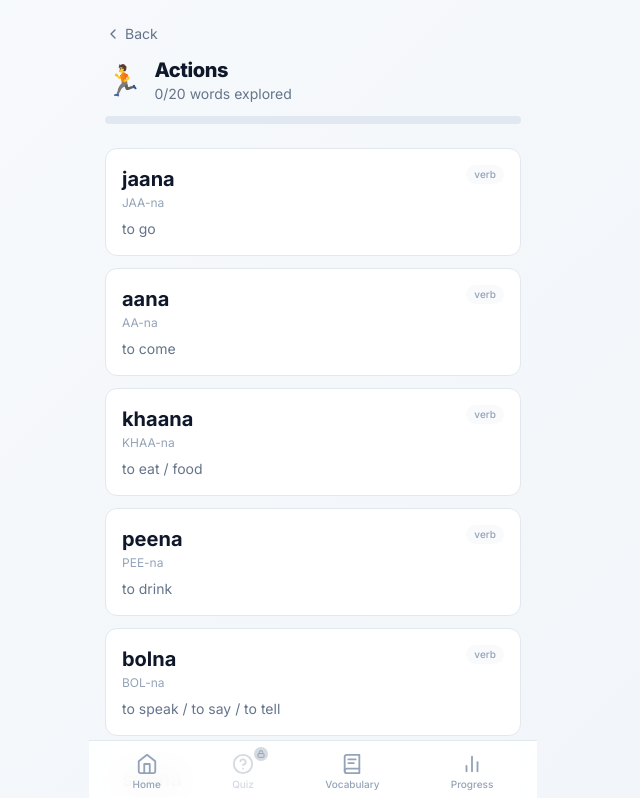
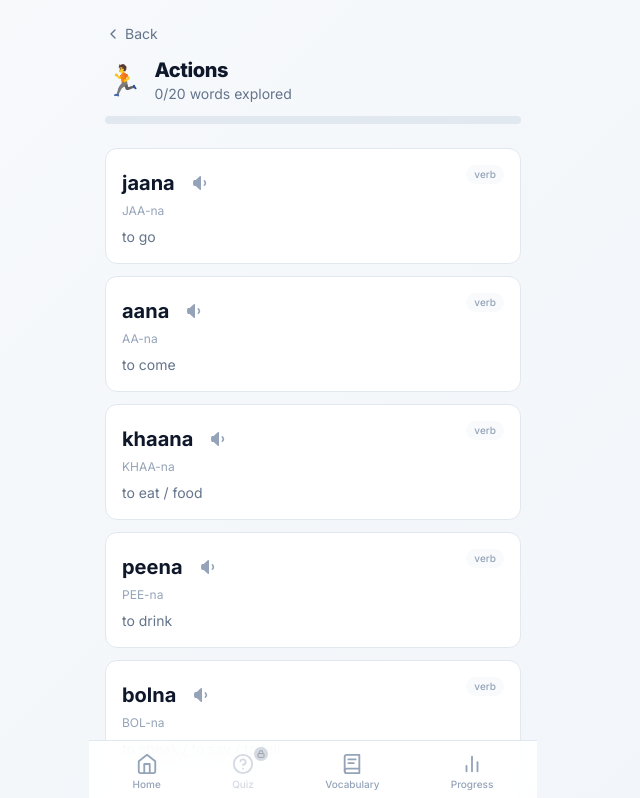
Before and after one commit to abhinav-kipper/learn-hindi, a Next.js app: page /vocabulary/actions in a window 1280 px wide. Shown: the top 798 px of the page, without its empty margins (327-967 px from the left). Built offline with nearby package versions, Linux system fonts and the light colour scheme.

Commit message:
feat: add read-aloud button to vocabulary word cards

```diff
--- a/app/vocabulary/[category]/page.tsx
+++ b/app/vocabulary/[category]/page.tsx
@@ -4,6 +4,7 @@ import { useEffect, useState } from 'react'
 import { useParams, useRouter } from 'next/navigation'
 import { motion, AnimatePresence } from 'framer-motion'
 import { getCategory, markWordLearned, isWordLearned, VocabWord, VocabCategory } from '@/lib/vocabulary'
+import { ReadAloudButton } from '@/components/read-aloud-button'
 
 export default function CategoryPage() {
   const params = useParams()
@@ -121,18 +122,19 @@ export default function CategoryPage() {
                 {/* Front side - always visible */}
                 <div className="p-4">
                   <div className="flex items-start justify-between">
-                    <div>
+                    <div className="flex items-center gap-2">
                       <p className="text-xl font-bold text-[var(--text-primary)]">
                         {word.hindi}
                       </p>
-                      <p className="text-xs text-[var(--text-tertiary)] mt-0.5">
-                        {word.pronunciation}
-                      </p>
+                      <ReadAloudButton text={word.hindi} />
                     </div>
                     <span className="text-[10px] px-2 py-0.5 bg-[var(--bg-elevated)] text-[var(--text-tertiary)] rounded-full font-medium">
                       {word.type}
                     </span>
                   </div>
+                  <p className="text-xs text-[var(--text-tertiary)] mt-0.5">
+                    {word.pronunciation}
+                  </p>
                   <p className="text-sm text-[var(--text-secondary)] mt-2">
                     {word.english}
                   </p>
```
